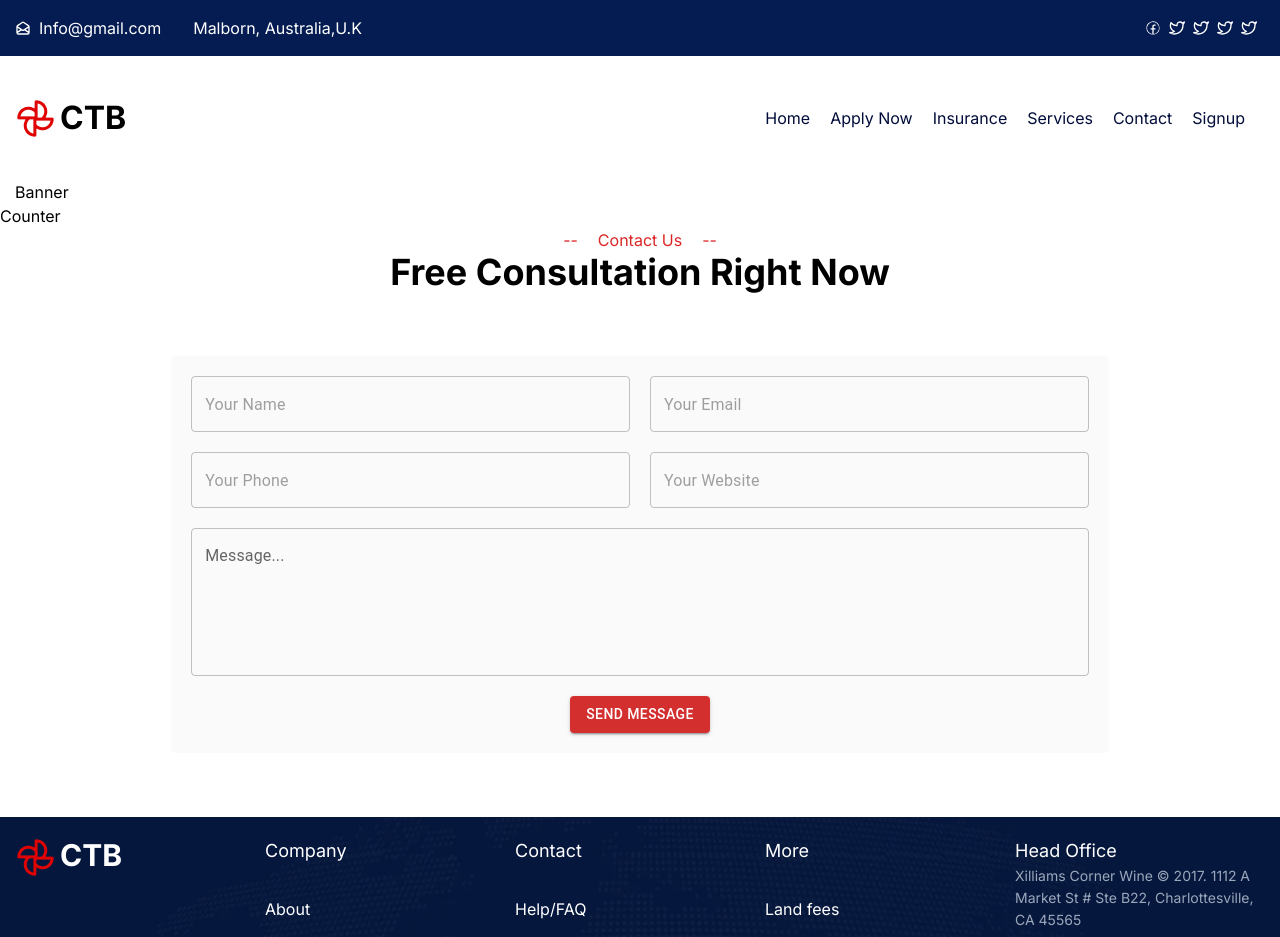
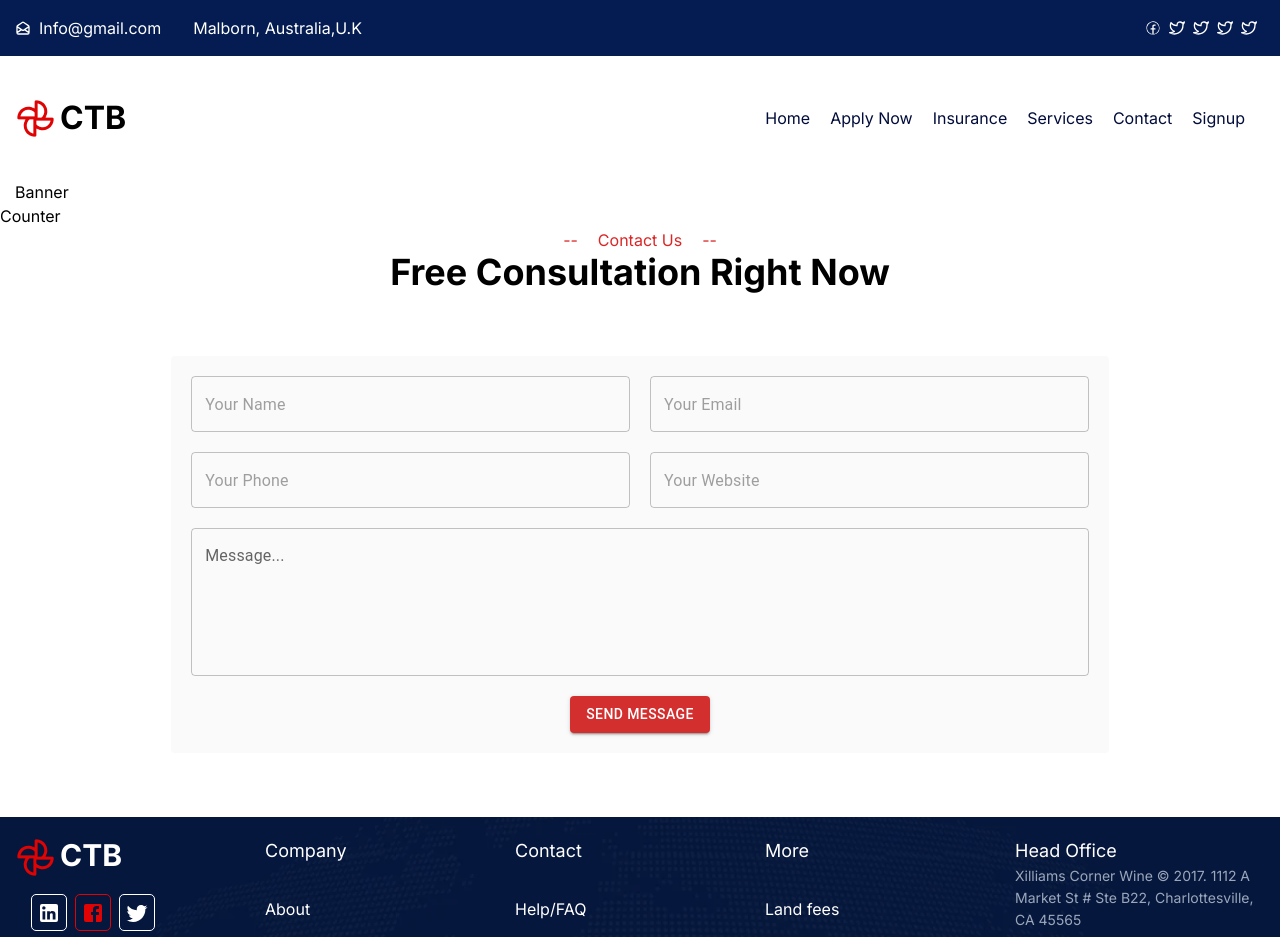
Before and after one commit to emon-webdev/Capital-Trust-Bank, a React (Create React App) app: page / in a window 1280 px wide. Shown: the top 937 px of the page. Built offline with nearby package versions, Linux system fonts and the light colour scheme.

Commit message:
added social icon on footer

```diff
--- a/src/Pages/Shared/Footer.css
+++ b/src/Pages/Shared/Footer.css
@@ -27,3 +27,22 @@
   /* background-color: ; */
   padding: 5px;
 }
+
+#social-link {
+  color: white;
+}
+.social-link-border {
+  border: 1px solid white;
+  cursor: pointer;
+  padding: 5px;
+  border-radius: 5px;
+}
+#social-link-facebook {
+  color: #df0303;
+}
+.social-link-facebook-border {
+  border: 1px solid #df0303;
+  cursor: pointer;
+  padding: 5px;
+  border-radius: 5px;
+}
--- a/src/Pages/Shared/Footer.js
+++ b/src/Pages/Shared/Footer.js
@@ -1,16 +1,31 @@
-import { Link, TextField } from "@mui/material";
+import { Icon, Link, TextField } from "@mui/material";
 import React from "react";
 import "./Footer.css";
 import logo from "../../assets/logo/mainlogo.png";
-
+import LinkedInIcon from "@mui/icons-material/LinkedIn";
+import FacebookIcon from "@mui/icons-material/Facebook";
+import TwitterIcon from "@mui/icons-material/Twitter";
 const Footer = () => {
   return (
     <div className="bgi-footer">
       <div className="container">
         <div className="grid grid-cols-1 md:grid-cols-3 xl:grid-cols-5">
-          <div className="flex items-start mt-5 gap-1">
-            <img src={logo} alt="" />
-            <span className=" text-3xl font-bold">CTB</span>
+          <div>
+            <div className="flex items-start mt-5 gap-1">
+              <img src={logo} alt="" />
+              <span className=" text-3xl font-bold">CTB</span>
+            </div>
+            <div className="flex gap-2 ml-4 mt-4">
+              <Link className="social-link-border">
+                <LinkedInIcon id="social-link"></LinkedInIcon>
+              </Link>
+              <Link className="social-link-facebook-border">
+                <FacebookIcon id="social-link-facebook"></FacebookIcon>
+              </Link>
+              <Link className="social-link-border">
+                <TwitterIcon id="social-link"></TwitterIcon>
+              </Link>
+            </div>
           </div>
           <div className="flex flex-col gap-3">
             <h2 className="text-lg my-5">Company</h2>
```
